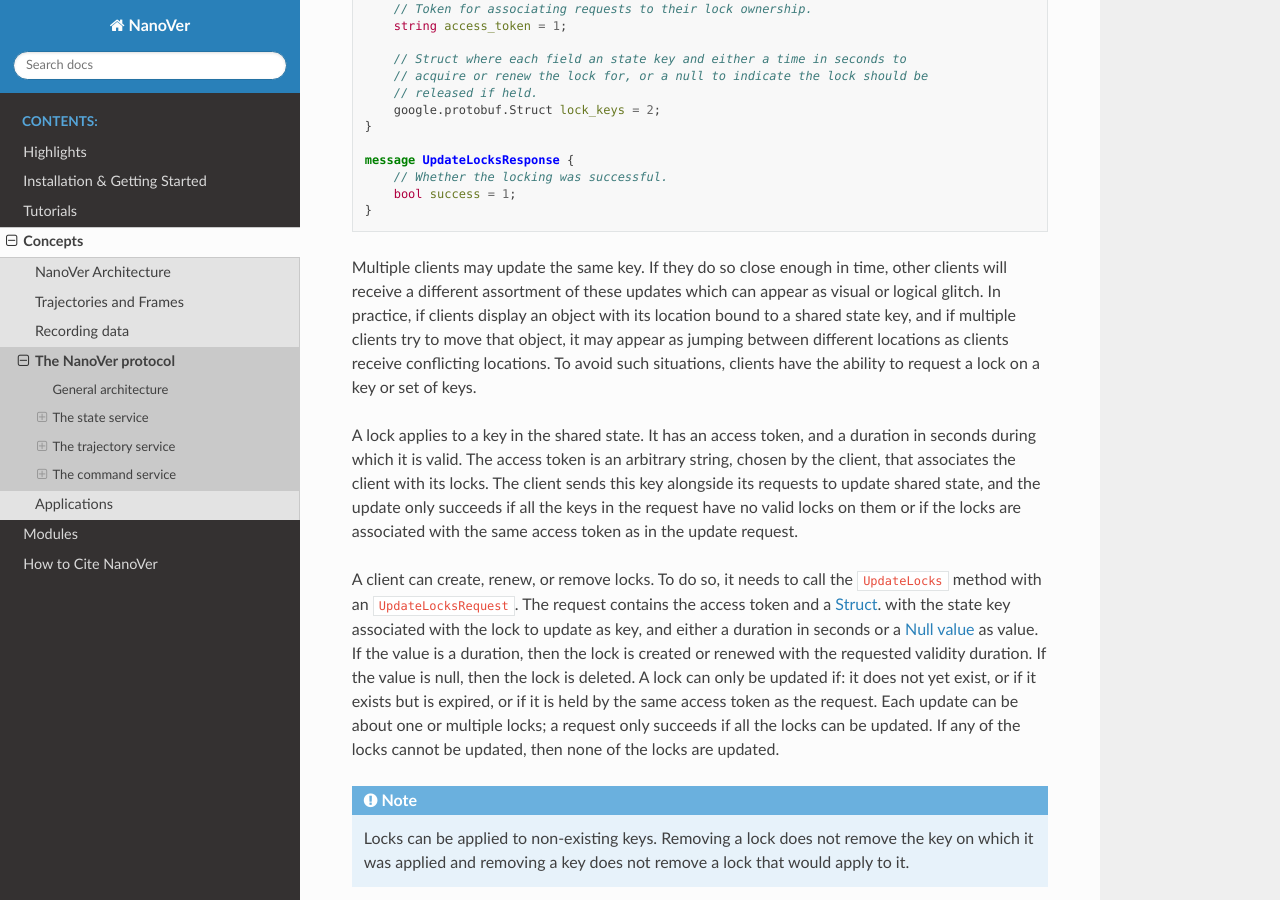
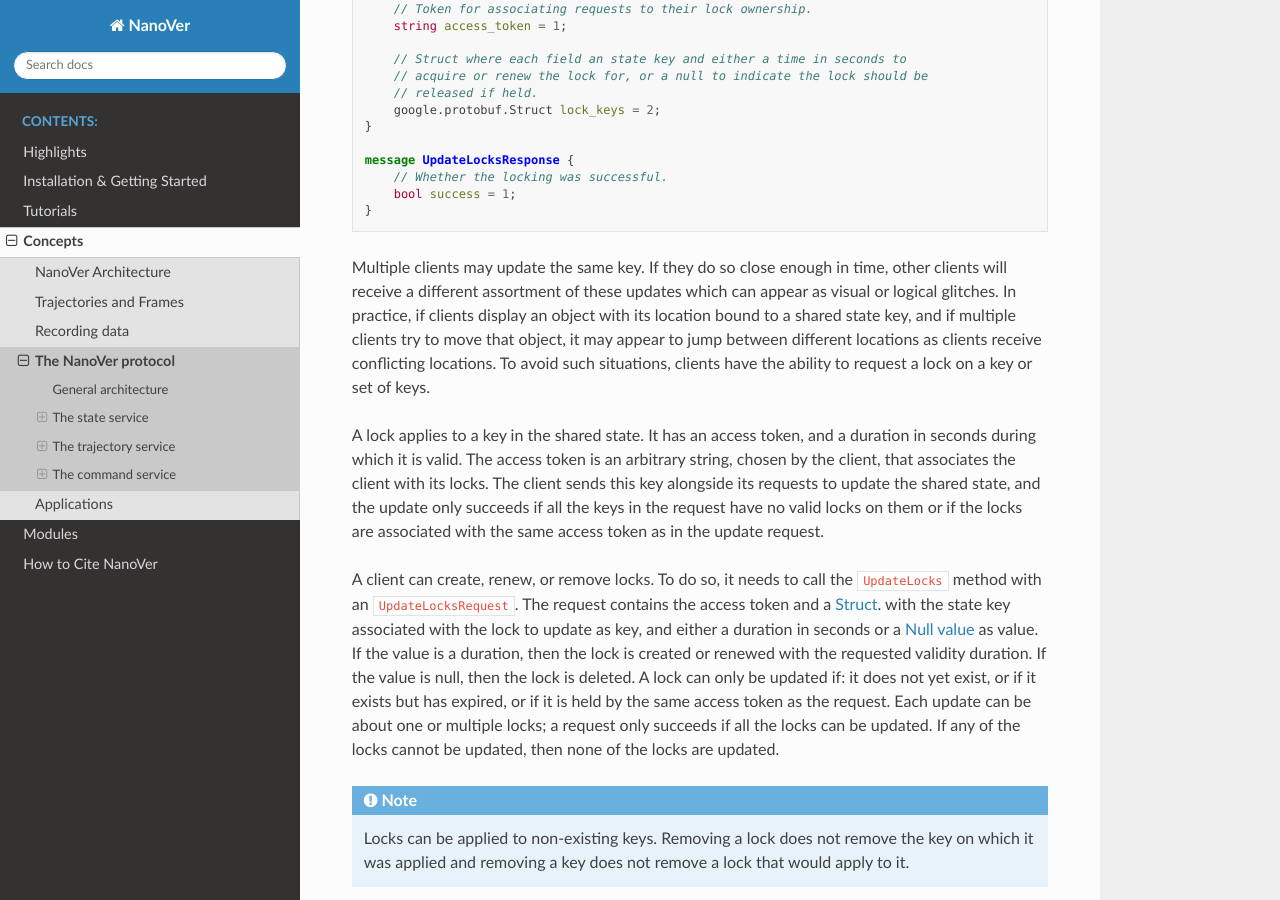
Before and after one commit to IRL2/nanover-docs, a Sphinx documentation site: the page built from source/concepts/base-protocol.rst, in a window 1280 px wide and 900 px high, scrolled down 3397 px. Built offline with Sphinx 7.4.7 and the Read the Docs theme 2.0.0, drawn with Linux system fonts in a browser that asks for light colours; pages that are not in the unit, such as notebooks, are missing from menus; the version number could not be read and is left out.

Commit message:
minor rewording in state locks section

```diff
--- a/source/concepts/base-protocol.rst
+++ b/source/concepts/base-protocol.rst
@@ -187,18 +187,18 @@ State locks
 
 Multiple clients may update the same key. If they do so close enough in time,
 other clients will receive a different assortment of these updates which can
-appear as visual or logical glitch. In practice, if clients display an object
+appear as visual or logical glitches. In practice, if clients display an object
 with its location bound to a shared state key, and if multiple clients try to
-move that object, it may appear as jumping between different locations as
+move that object, it may appear to jump between different locations as
 clients receive conflicting locations. To avoid such situations, clients have
 the ability to request a lock on a key or set of keys.
 
 A lock applies to a key in the shared state. It has an access token, and a
 duration in seconds during which it is valid. The access token is an arbitrary
 string, chosen by the client, that associates the client with its locks. The
-client sends this key alongside its requests to update shared state, and the update
-only succeeds if all the keys in the request have no valid locks on them or if
-the locks are associated with the same access token as in the update request.
+client sends this key alongside its requests to update the shared state, and the
+update only succeeds if all the keys in the request have no valid locks on them
+or if the locks are associated with the same access token as in the update request.
 
 A client can create, renew, or remove locks. To do so, it needs to call the
 ``UpdateLocks`` method with an ``UpdateLocksRequest``. The request contains the
@@ -209,7 +209,7 @@ duration in seconds or a `Null value
 <https://developers.google.com/protocol-buffers/docs/reference/google.protobuf#google.protobuf.NullValue>`_
 as value. If the value is a duration, then the lock is created or renewed with
 the requested validity duration. If the value is null, then the lock is deleted.
-A lock can only be updated if: it does not yet exist, or if it exists but is
+A lock can only be updated if: it does not yet exist, or if it exists but has
 expired, or if it is held by the same access token as the request. Each update
 can be about one or multiple locks; a request only succeeds if all the locks can
 be updated. If any of the locks cannot be updated, then none of the locks are
```
